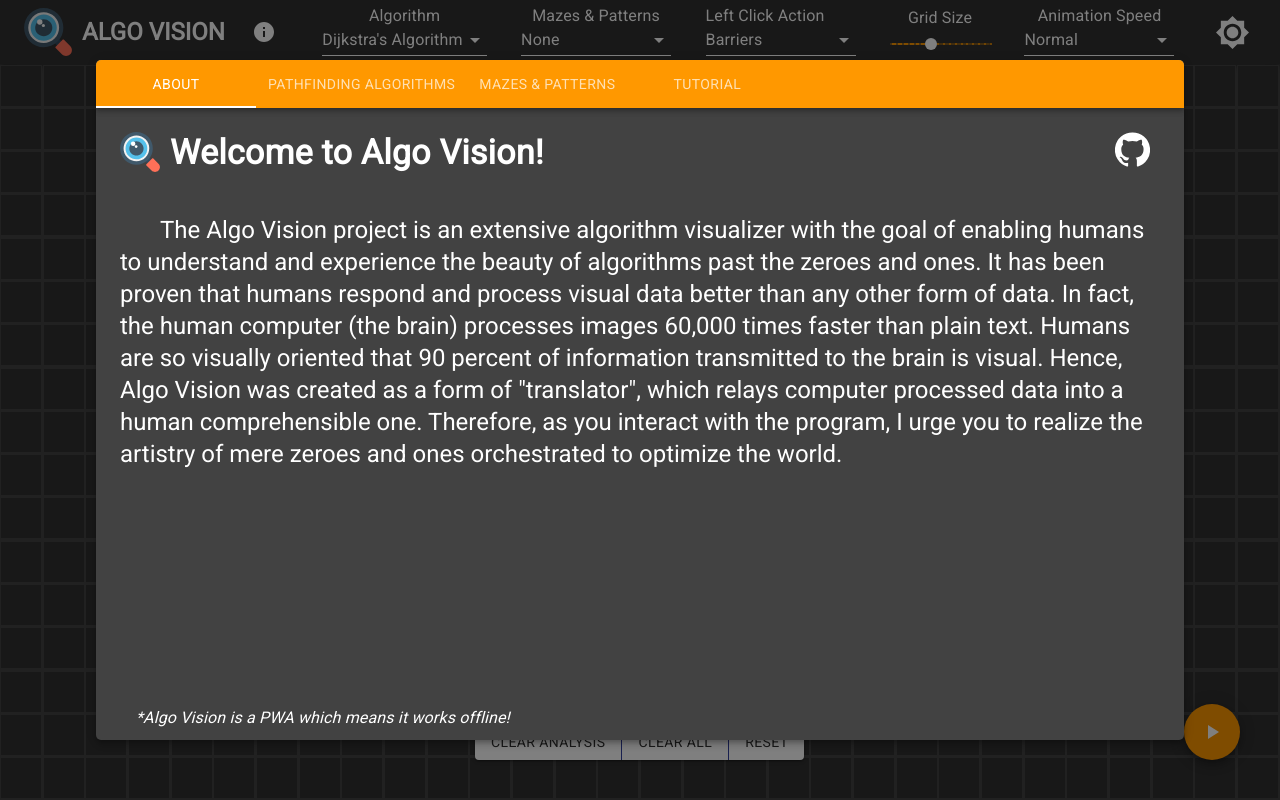
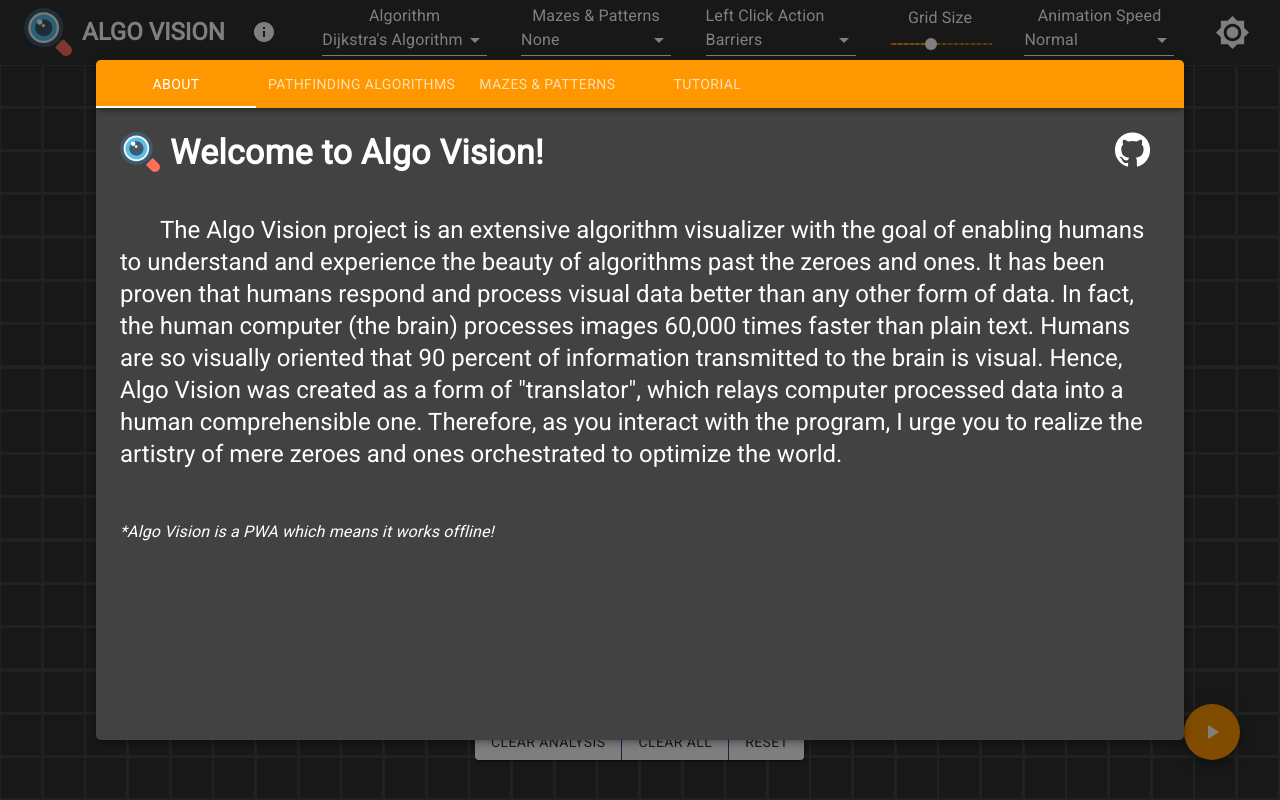
Before and after one commit to icedevera/algo-vision, a React (Create React App) app: page / in a window 1280 px wide. Built offline with nearby package versions, Linux system fonts and the light colour scheme.

Commit message:
fixed pwa info

```diff
--- a/src/Components/InfoModal/InfoModal.tsx
+++ b/src/Components/InfoModal/InfoModal.tsx
@@ -86,10 +86,9 @@ const useStyles = makeStyles((theme: Theme) =>
       zIndex: 100,
     },
     offline: {
-      position: "absolute",
-      bottom: "10px",
-      left: "0",
-      fontStyle: "italic"
+      marginTop: "50px",
+      fontStyle: "italic",
+      textIndent: "0px"
     },
   })
 );
```
Also changed, not shown: 1 other file (tests, documents, lock files or other folders).
